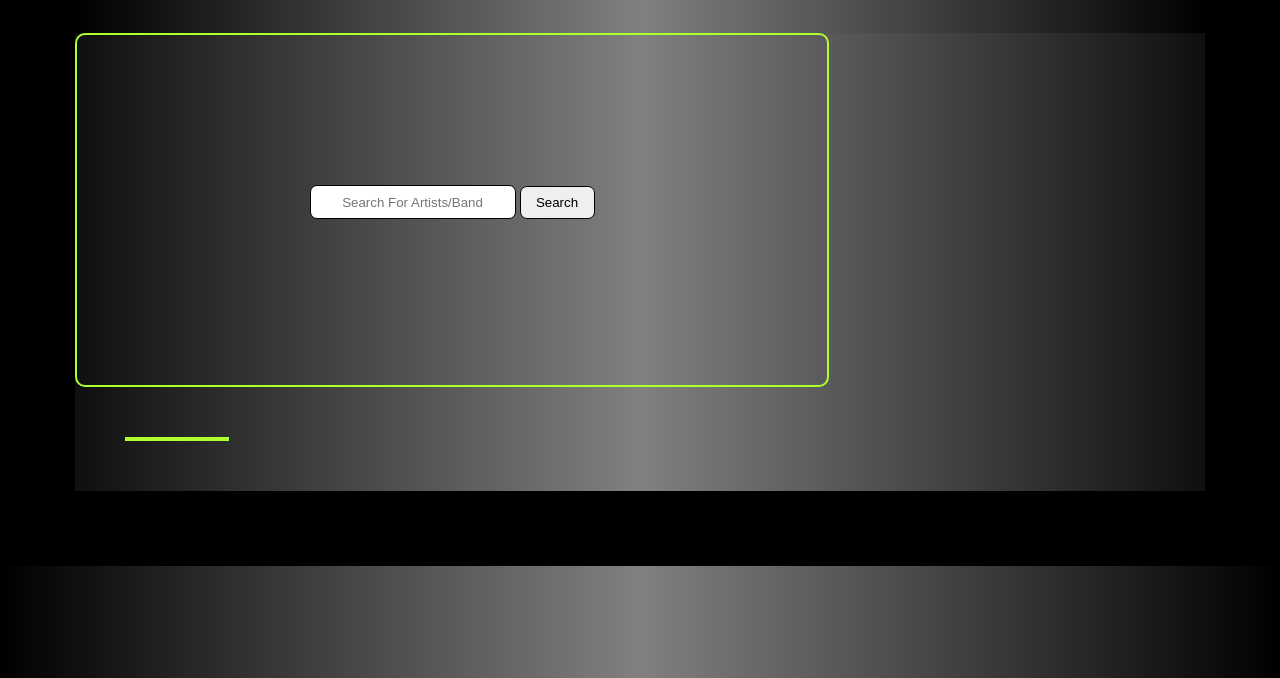
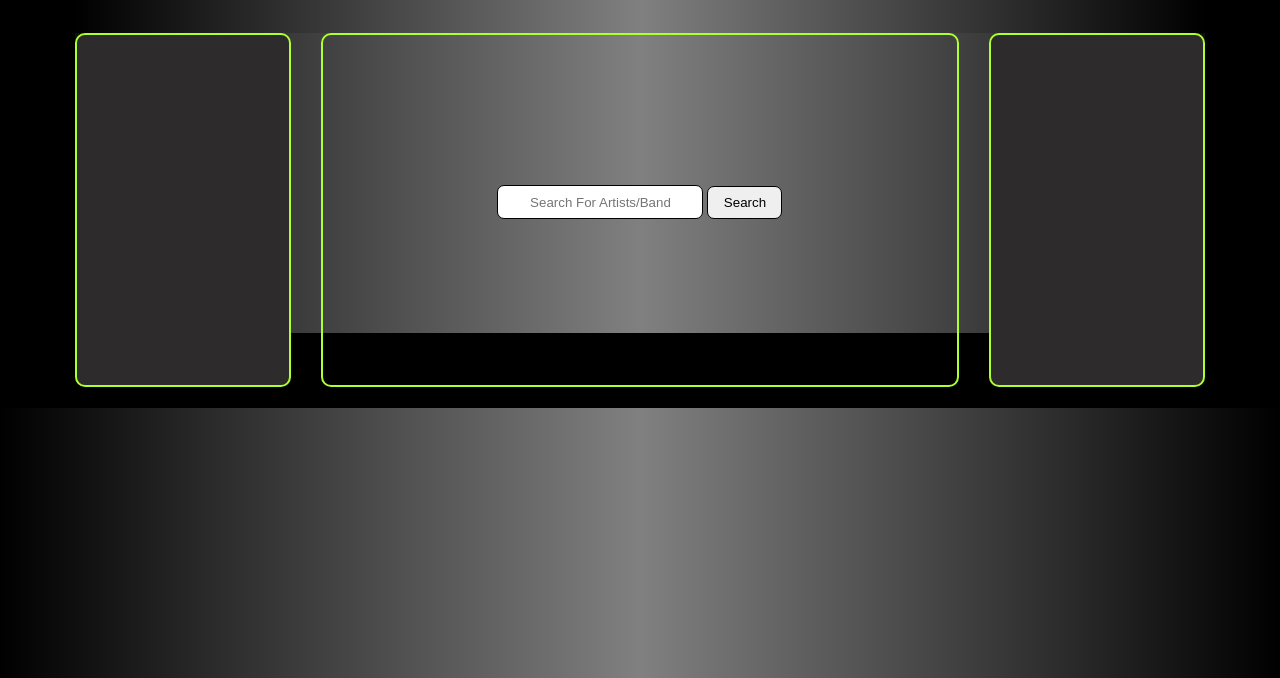
Before and after one commit to jswearingen18/CosmicCode, a plain HTML site: page index.html in a window 1280 px wide. Shown: the part 122-800 px from the top of the page. Drawn offline with nearby package versions, Linux system fonts and the light colour scheme; no server answers.

Commit message:
updated ui

```diff
--- a/asset/style.css
+++ b/asset/style.css
@@ -1,20 +1,16 @@
 /* Adding .css for first commit*/
-
+header {
+    height: 100px;
+    padding: 5px;
+    padding-bottom: 50px;
+    background: linear-gradient(to right,black, grey, black);
+}
 body {
     margin: 0px;
     padding: 0px;
     border: solid 75px;
     border-top: none;
     background: linear-gradient(to right,black, grey,black);
-
-}
-
-header {
-    height: 100px;
-    padding: 5px;
-    padding-bottom: 50px;
-    background: linear-gradient(to right,black, grey,black);
-
 }
 
 center {
@@ -122,8 +118,24 @@ span {
 .searchHistory {
     background-color: rgb(45, 43, 43);
     color: greenyellow;
-    font-size: 20px;
+    font-size: 50px;
     border: solid 2px greenyellow;
-    width: 100px;
-    margin: 50px;
+    height: 350px;
+    border-radius: 10px;
+    margin-left: 30px;
+    width: 250px;
 }
+.upcomingEv {
+    background-color: rgb(45, 43, 43);
+    color: greenyellow;
+    border: 2px solid greenyellow;
+    height: 350px;
+    overflow-y: scroll;
+    border-radius: 10px;
+    margin-right: 30px;
+    width: 250px;
+}
+.events {
+    height: 300px;
+    display: flex;
+}
--- a/index.html
+++ b/index.html
@@ -11,7 +11,9 @@
         <h1 class="titleName">Side Be<span>@</span>t</h1>
     </header>
     <body>
-        <div class="events"></div>
+        <div class="events">
+        <div class="upcomingEv">
+        </div>
         <div class="background">
         <center>
             <input type="text" id="searchArtists" placeholder="Search For Artists/Band">
@@ -21,10 +23,9 @@
             <div class="artistList" style="scroll-behavior: smooth;"></div>
         </div>
     </div>
-
     <div id="searchHistory" class="searchHistory"></div>
-
-        <!-- Links to jQuery and JavaScript-->
+</div>
+    <!-- Links to jQuery and JavaScript-->
         <script src="https://code.jquery.com/jquery-3.4.1.min.js"></script>
     </body>
     <script src="asset\app.js"></script>
```
